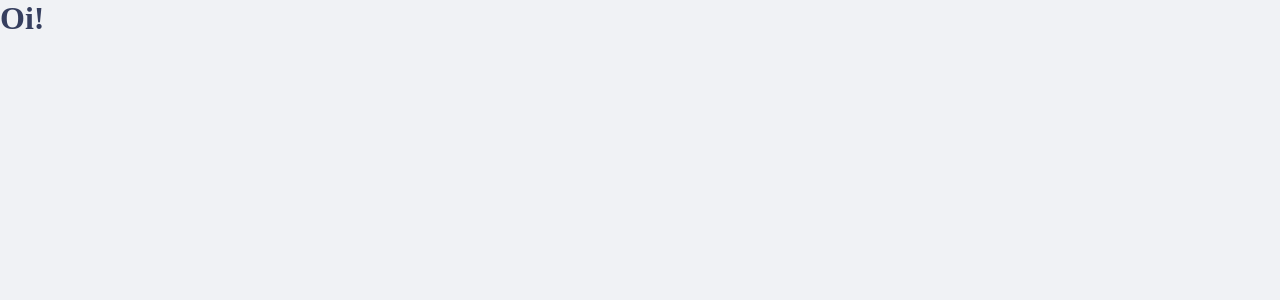
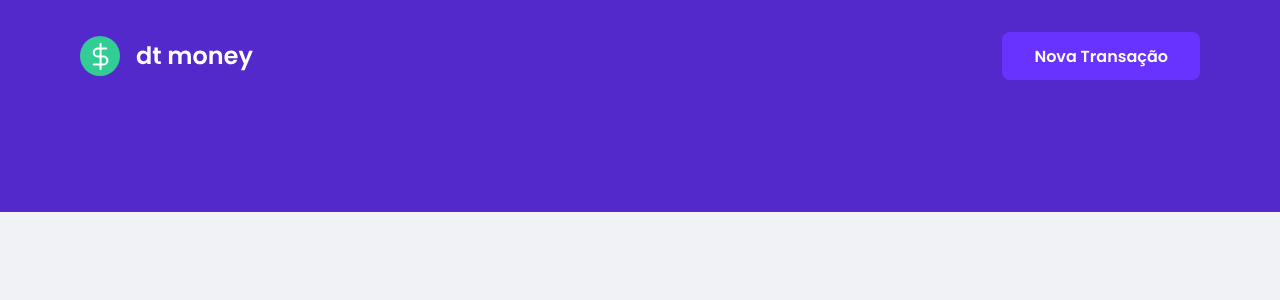
Before and after one commit to cardososamantha/dt-money, a React (Create React App) app: page / in a window 1280 px wide. Shown: the top 300 px of the page. Built offline with nearby package versions, Linux system fonts and the light colour scheme.

Commit message:
feature: header component

```diff
--- /dev/null
+++ b/custom.d.ts
@@ -0,0 +1,6 @@
+declare module '*.svg' {
+	import React = require('react');
+	export const ReactComponent: React.FC<React.SVGProps<SVGSVGElement>>;
+	const src: string;
+	export default src;
+}
--- a/public/index.html
+++ b/public/index.html
@@ -2,11 +2,18 @@
 <html lang="pt-BR">
 	<head>
 		<meta charset="utf-8" />
+		<link rel="preconnect" href="https://fonts.googleapis.com" />
+		<link rel="preconnect" href="https://fonts.gstatic.com" crossorigin />
 		<link rel="icon" href="./favicon.svg" />
 		<meta name="viewport" content="width=device-width, initial-scale=1" />
 		<meta
 			name="description"
 			content="Web site created using create-react-app"
+		/>
+
+		<link
+			href="https://fonts.googleapis.com/css2?family=Poppins:ital,wght@0,600;1,400&display=swap"
+			rel="stylesheet"
 		/>
 
 		<title>dt-money</title>
--- a/src/App.tsx
+++ b/src/App.tsx
@@ -1,11 +1,12 @@
+import { Header } from './components/Header';
 import { GlobalStyle } from './styles/Globals';
 
 function App() {
 	return (
-		<div className='App'>
-			<h1>Oi!</h1>
+		<>
+			<Header />
 			<GlobalStyle />
-		</div>
+		</>
 	);
 }
 
--- /dev/null
+++ b/src/components/Header/index.tsx
@@ -0,0 +1,13 @@
+import { Container, Content } from './styles';
+import Logo from '../../assets/logo.svg';
+
+export function Header() {
+	return (
+		<Container>
+			<Content>
+				<img src={Logo} alt='logo escrito dt-money' />
+				<button type='button'> Nova Transação</button>
+			</Content>
+		</Container>
+	);
+}
--- /dev/null
+++ b/src/components/Header/styles.ts
@@ -0,0 +1,30 @@
+import styled from 'styled-components';
+
+export const Container = styled.header`
+	background-color: var(--blue);
+`;
+
+export const Content = styled.div`
+	max-width: 1120px;
+	margin: 0 auto;
+	display: flex;
+	padding: 2rem 1rem 8.25rem;
+	justify-content: space-between;
+	align-items: center;
+
+	button {
+		font-size: 1rem;
+		background-color: var(--blue-light);
+		color: var(--shape);
+		padding: 0rem 2rem;
+		height: 3rem;
+		border: 0;
+		border-radius: 0.5rem;
+
+		transition: opacity 0.2s;
+
+		&:hover {
+			opacity: 0.9;
+		}
+	}
+`;
--- a/src/styles/Globals.ts
+++ b/src/styles/Globals.ts
@@ -6,6 +6,7 @@
         --background: #f0f2f5;
 
         --blue: #5429CC;
+        --blue-light: #6933FF;
         --green: #33CC95;
         --red: #E62E4D;
 
@@ -35,7 +36,23 @@
         -webkit-font-smoothing: antialiased;
     }
 
+    border-style, input, textarea, button {
+        font-family: 'Poppins', sans-serif;
+        font-weight: 400;
+    }
+
     h1, h2, h3, h4, h5, h6 {
         color: var(--title);
+        font-family: 'Poppins', sans-serif;
+        font-weight: 600;
+    }
+
+    button {
+        cursor: pointer;
+    }
+
+    [disabled] {
+        opacity: 0.6;
+        cursor: not-allowed
     }
 `;
```
Also changed, not shown: tsconfig.json (+2 -8 lines), src/assets/income.svg (renamed from src/assets/ntradas.svg), src/assets/outcome.svg (renamed from src/assets/outs.svg).
